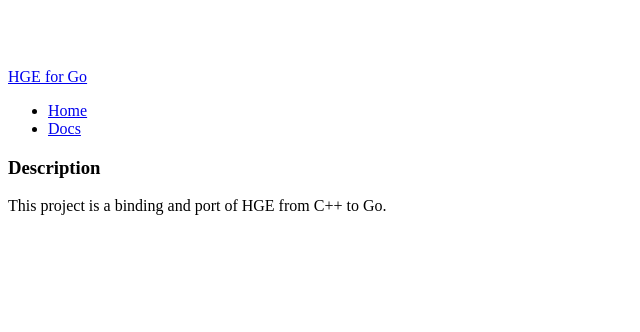
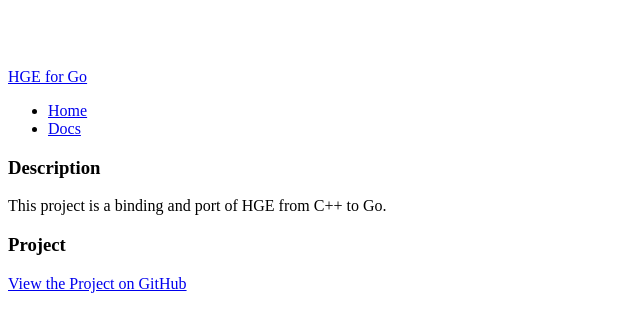
Before and after one commit to losinggeneration/hge, a Jekyll site: the page built from index.html, in a window 1280 px wide. Shown: the top 332 px of the page, without its empty margins (0-640 px from the left). Built offline with Jekyll 4.4.1, drawn with Linux system fonts in a browser that asks for light colours.

Commit message:
Add link to GitHub

```diff
--- a/index.html
+++ b/index.html
@@ -4,3 +4,6 @@ title: HGE for Go
 ---
 <h3>Description</h3>
 This project is a binding and port of HGE from C++ to Go.
+
+<h3>Project</h3>
+<a href="https://github.com/losinggeneration/hge-go">View the Project on GitHub</a>
```
